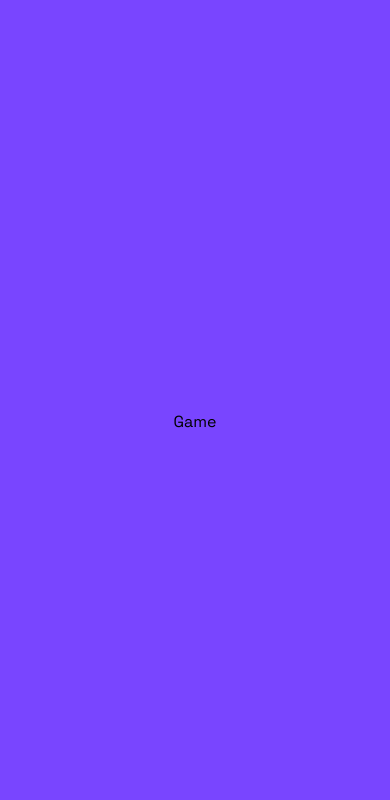
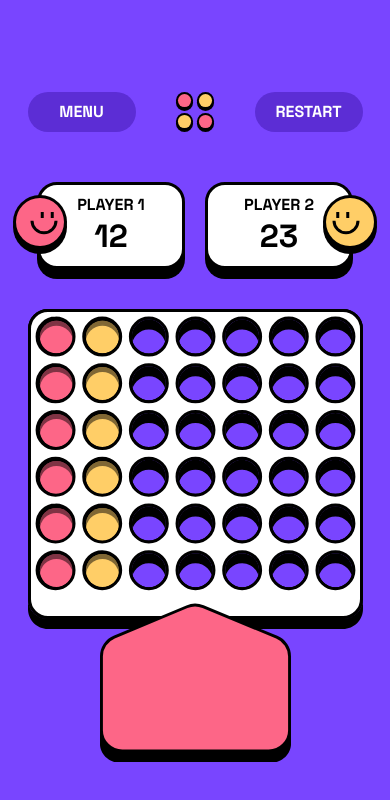
Before and after one commit to stephjoseph/connect-four, a React (Vite) app: page /game in a window 390 px wide. Shown: the top 800 px of the page. Built offline with nearby package versions, Linux system fonts and the light colour scheme.

Commit message:
wip: game mobile

```diff
--- a/src/index.css
+++ b/src/index.css
@@ -6,7 +6,7 @@
 
 html,
 body {
-  @apply h-screen w-full min-w-[300px] place-content-center bg-purple font-sans;
+  @apply h-screen w-full min-w-[375px] place-content-center bg-purple font-sans;
 }
 
 #root {
--- a/src/routes/Game/index.tsx
+++ b/src/routes/Game/index.tsx
@@ -1,5 +1,188 @@
+import { Link } from "react-router-dom";
+import logo from "/images/logo.svg";
+import playerOne from "/images/player-one.svg";
+import playerTwo from "/images/player-two.svg";
+import boardLayerBlackSmall from "/images/board-layer-black-small.svg";
+import boardLayerWhiteSmall from "/images/board-layer-white-small.svg";
+import counterRedSmall from "/images/counter-red-small.svg";
+import counterYellowSmall from "/images/counter-yellow-small.svg";
+import turnBackgroundRed from "/images/turn-background-red.svg";
+
 const Game = () => {
-  return <div>Game</div>;
+  return (
+    <main className="flex w-full max-w-[335px] flex-col gap-[3.125rem] py-[3.125rem]">
+      <div className="gap flex w-full items-center justify-between">
+        <button
+          type="button"
+          className="flex h-10 w-[6.75rem] items-center justify-center rounded-[20px] bg-dark-purple text-base font-bold uppercase leading-5 tracking-normal text-white transition-colors duration-75 hover:bg-red active:bg-red"
+        >
+          Menu
+        </button>
+        <Link to="/" className="h-10 w-10">
+          <img className="h-full w-full" src={logo} alt="connect four logo" />
+        </Link>
+        <button
+          type="button"
+          className="flex h-10 w-[6.75rem] items-center justify-center rounded-[20px] bg-dark-purple text-base font-bold uppercase leading-5 tracking-normal text-white transition-colors duration-75 hover:bg-red active:bg-red"
+        >
+          Restart
+        </button>
+      </div>
+      <div className="flex w-full flex-col gap-10">
+        <div className="flex w-full items-center justify-center gap-5">
+          <div className="relative flex max-w-[148px] flex-1 flex-col items-center gap-px rounded-[20px] border-[3px] border-solid border-black bg-white py-[0.625rem] shadow-[0_10px_0px_0px_rgba(0,0,0,1)]">
+            <span className="text-base font-bold uppercase leading-5 tracking-normal text-black">
+              Player 1
+            </span>
+            <span className="text-[2rem] font-bold leading-10 tracking-normal text-black">
+              12 {/* player 1 score */}
+            </span>
+            <div className="absolute -left-[27px] h-[3.688rem] w-[3.375rem]">
+              <img
+                className="h-full w-full"
+                src={playerOne}
+                alt="player one icon"
+              />
+            </div>
+          </div>
+          <div className="relative flex max-w-[148px] flex-1 flex-col items-center gap-px rounded-[20px] border-[3px] border-solid border-black bg-white py-[0.625rem] shadow-[0_10px_0px_0px_rgba(0,0,0,1)]">
+            <span className="text-base font-bold uppercase leading-5 tracking-normal text-black">
+              Player 2
+            </span>
+            <span className="text-[2rem] font-bold leading-10 tracking-normal text-black">
+              23 {/* player 2 score */}
+            </span>
+            <div className="absolute -right-[27px] h-[3.688rem] w-[3.375rem]">
+              <img
+                className="h-full w-full"
+                src={playerTwo}
+                alt="player two icon"
+              />
+            </div>
+          </div>
+        </div>
+        <div className="flex flex-col items-center">
+          <div className="relative h-[19.375rem] w-full">
+            <div className="absolute left-0 top-0 z-10 h-[20rem] w-full">
+              <img
+                className="h-full w-full"
+                src={boardLayerBlackSmall}
+                alt="board layer black"
+              />
+            </div>
+            <div className="absolute left-0 top-0 z-20 grid h-full w-full grid-cols-7 gap-[0.375rem] px-2 pb-7 pt-2">
+              <div className="flex w-full flex-col justify-between">
+                <div className="relative h-10 w-10">
+                  <img
+                    className="absolute left-0 top-0 w-full"
+                    src={counterRedSmall}
+                    alt="counter red"
+                  />
+                </div>
+                <div className="relative h-10 w-10">
+                  <img
+                    className="absolute left-0 top-0 w-full"
+                    src={counterRedSmall}
+                    alt="counter red"
+                  />
+                </div>
+                <div className="relative h-10 w-10">
+                  <img
+                    className="absolute left-0 top-0 w-full"
+                    src={counterRedSmall}
+                    alt="counter red"
+                  />
+                </div>
+                <div className="relative h-10 w-10">
+                  <img
+                    className="absolute left-0 top-0 w-full"
+                    src={counterRedSmall}
+                    alt="counter red"
+                  />
+                </div>
+                <div className="relative h-10 w-10">
+                  <img
+                    className="absolute left-0 top-0 w-full"
+                    src={counterRedSmall}
+                    alt="counter red"
+                  />
+                </div>
+                <div className="relative h-10 w-10">
+                  <img
+                    className="absolute left-0 top-0 w-full"
+                    src={counterRedSmall}
+                    alt="counter red"
+                  />
+                </div>
+              </div>
+              <div className="flex w-full flex-col justify-between">
+                <div className="relative h-10 w-10">
+                  <img
+                    className="absolute left-0 top-0 w-full"
+                    src={counterYellowSmall}
+                    alt="counter yellow"
+                  />
+                </div>
+                <div className="relative h-10 w-10">
+                  <img
+                    className="absolute left-0 top-0 w-full"
+                    src={counterYellowSmall}
+                    alt="counter yellow"
+                  />
+                </div>
+                <div className="relative h-10 w-10">
+                  <img
+                    className="absolute left-0 top-0 w-full"
+                    src={counterYellowSmall}
+                    alt="counter yellow"
+                  />
+                </div>
+                <div className="relative h-10 w-10">
+                  <img
+                    className="absolute left-0 top-0 w-full"
+                    src={counterYellowSmall}
+                    alt="counter yellow"
+                  />
+                </div>
+                <div className="relative h-10 w-10">
+                  <img
+                    className="absolute left-0 top-0 w-full"
+                    src={counterYellowSmall}
+                    alt="counter yellow"
+                  />
+                </div>
+                <div className="relative h-10 w-10">
+                  <img
+                    className="absolute left-0 top-0 w-full"
+                    src={counterYellowSmall}
+                    alt="counter yellow"
+                  />
+                </div>
+              </div>
+              <div className="w-full"></div>
+              <div className="w-full"></div>
+              <div className="w-full"></div>
+              <div className="w-full"></div>
+              <div className="w-full"></div>
+            </div>
+            <div className="absolute left-0 top-0 z-30 h-[19.375rem] w-full">
+              <img src={boardLayerWhiteSmall} alt="board layer white" />
+            </div>
+          </div>
+          {/* turn indicator */}
+          <div className="relative z-[60] -mt-4 flex h-[9.375rem] w-[11.938rem] flex-col items-center gap-[0.125rem] px-8 pb-4 pt-10">
+            <span className="relative">Player 1's turn</span>
+            <span>15s</span>
+            <img
+              className="absolute left-0 top-0"
+              src={turnBackgroundRed}
+              alt="tur"
+            />
+          </div>
+        </div>
+      </div>
+    </main>
+  );
 };
 
 export default Game;
```
